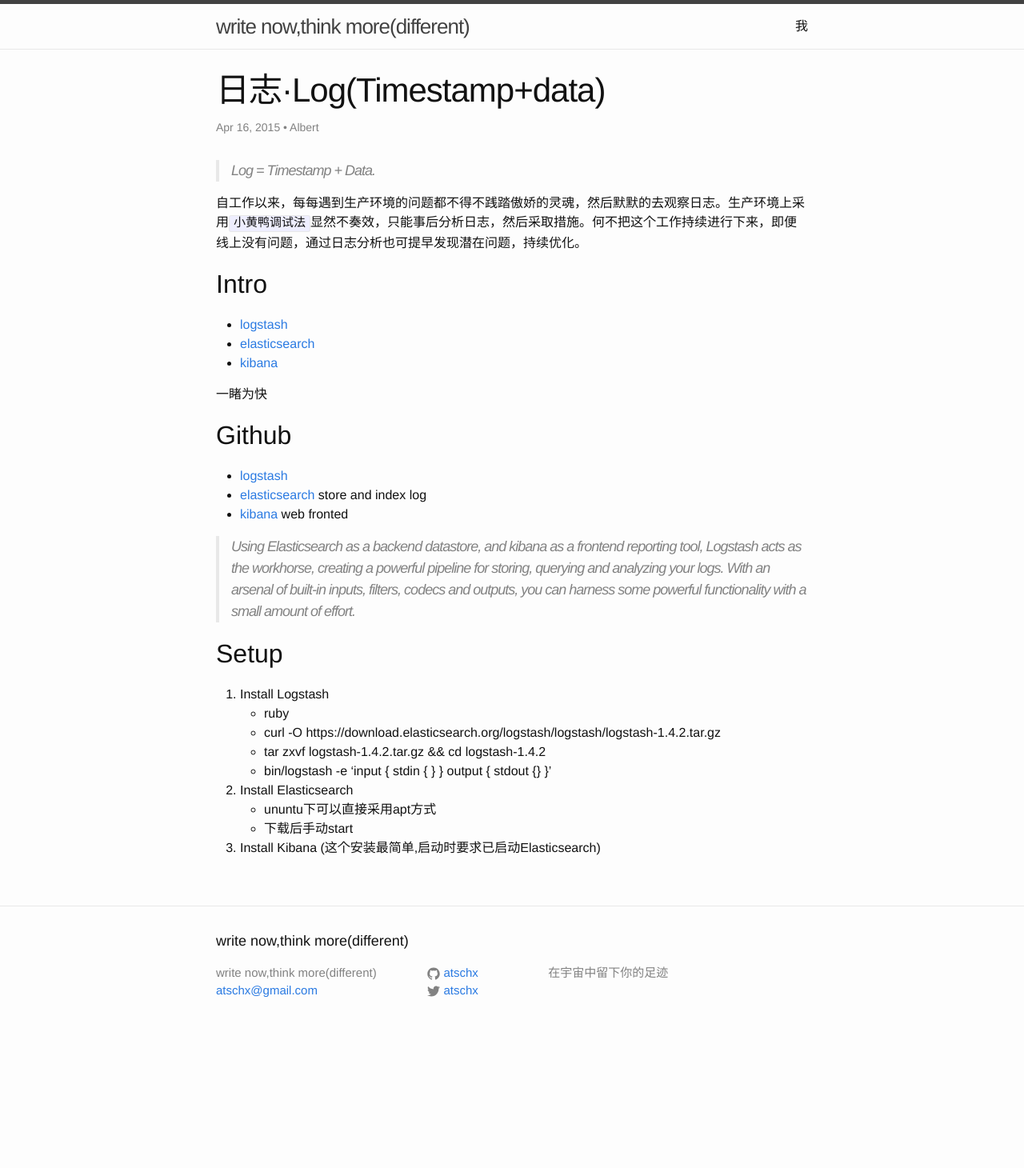
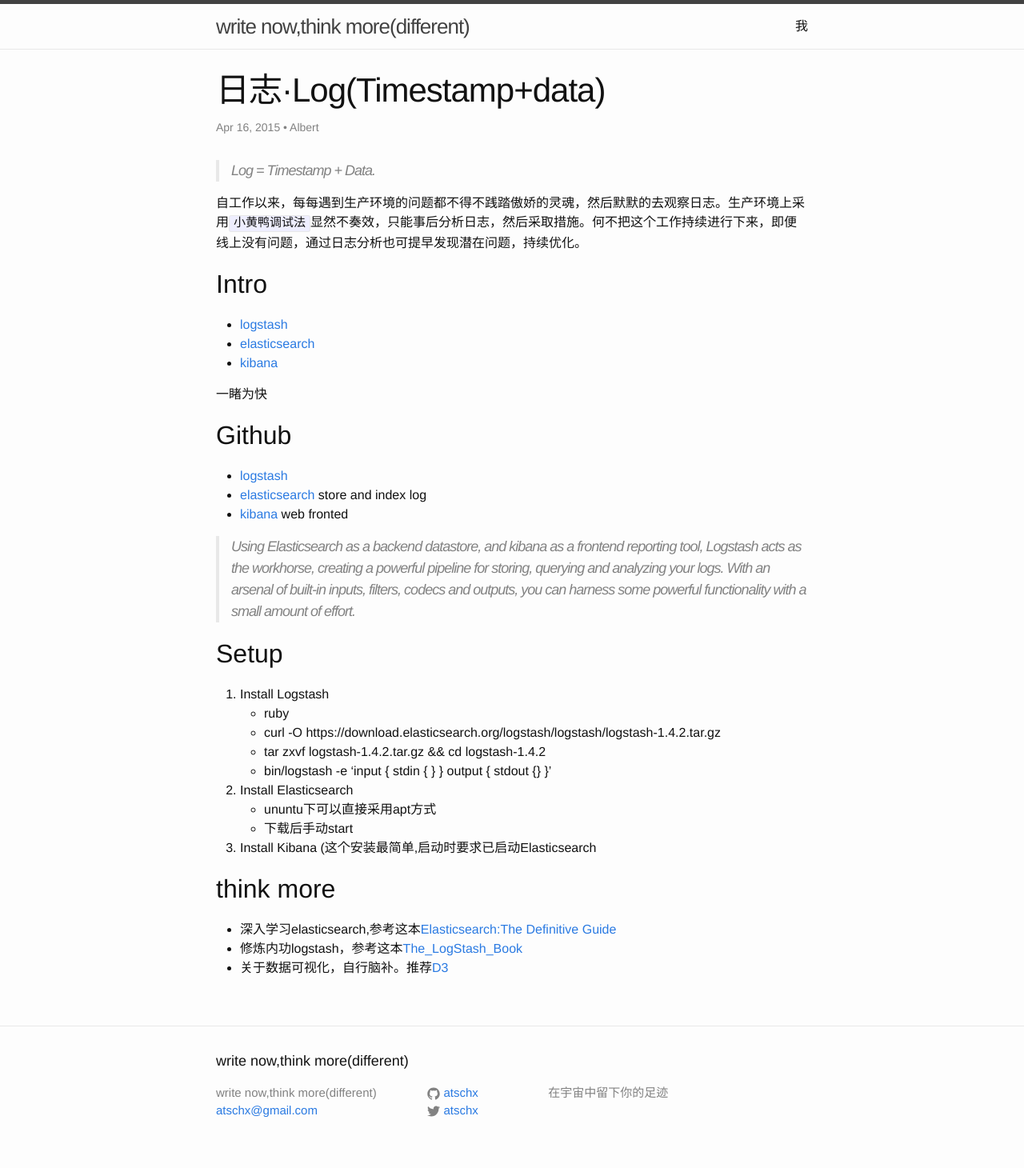
Before and after one commit to atschx/atschx.github.io, a Jekyll site: the page built from _posts/2015-04-16-logstash-elstic.md, in a window 1280 px wide. Shown: the whole page at 80% size. Built offline with Jekyll 4.4.1, drawn with Linux system fonts in a browser that asks for light colours; comment, search, counter and statistics services are not loaded; before the commit the page ends 1310 px from its top, so only the background shows below that.

Commit message:
think more

```diff
--- a/_posts/2015-04-16-logstash-elstic.md
+++ b/_posts/2015-04-16-logstash-elstic.md
@@ -38,4 +38,11 @@ Setup
 2. Install Elasticsearch
 	* ununtu下可以直接采用apt方式
 	* 下载后手动start
-3. Install Kibana (这个安装最简单,启动时要求已启动Elasticsearch)
+3. Install Kibana (这个安装最简单,启动时要求已启动Elasticsearch
+
+think more
+----------
+
+* 深入学习elasticsearch,参考这本[Elasticsearch:The Definitive Guide](http://www.elastic.co/guide/en/elasticsearch/guide/current/index.html)
+* 修炼内功logstash，参考这本[The_LogStash_Book](http://www.logstashbook.com/code/index.html)
+* 关于数据可视化，自行脑补。推荐[D3](http://d3js.org/)
```
